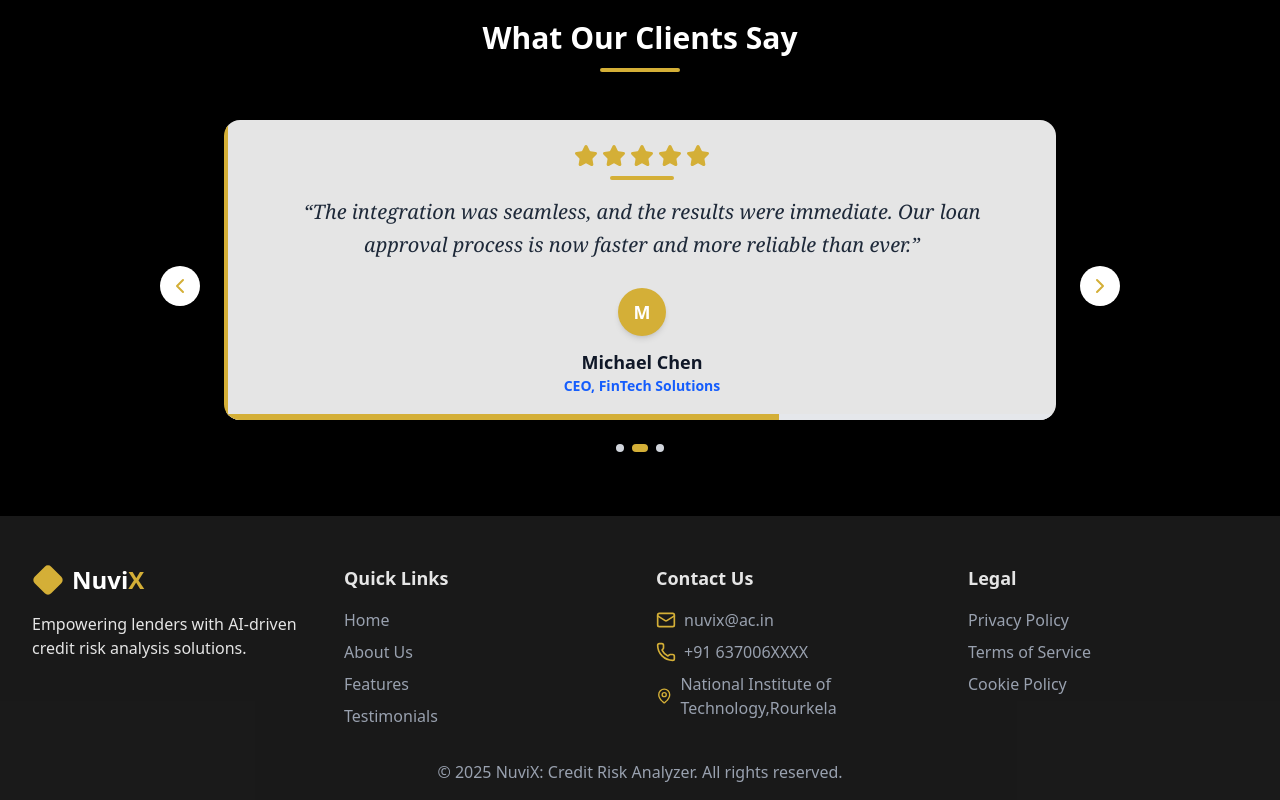
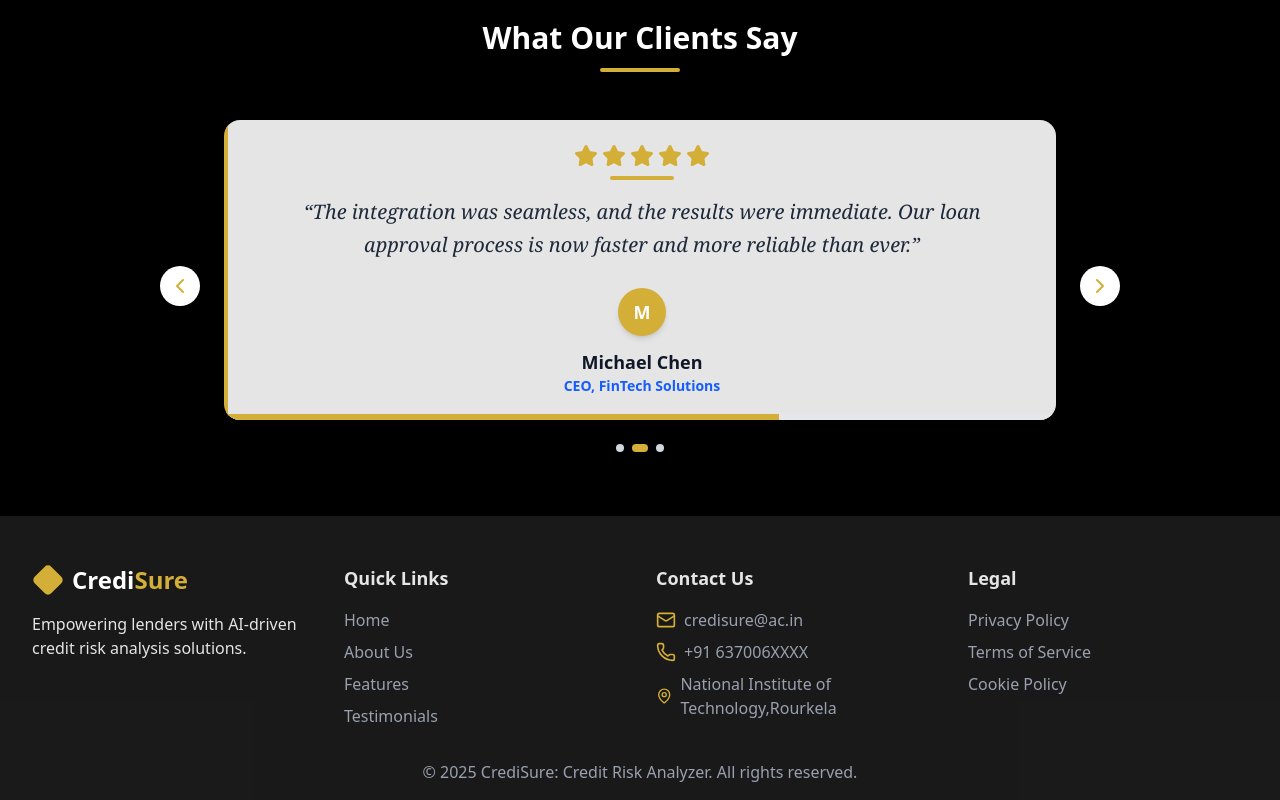
Before and after one commit to Ryuga-17/CrediSure, a Next.js app in the folder my-app/: page / in a window 1280 px wide. Shown: the part 1586-2386 px from the top of the page. Built offline with nearby package versions, Linux system fonts and the light colour scheme; no server answers.

Commit message:
Change branding from NuviX to CrediSure across frontend

```diff
--- a/my-app/src/app/layout.tsx
+++ b/my-app/src/app/layout.tsx
@@ -5,7 +5,7 @@ import { AuthProvider } from '@/app/context/AuthContext';
 import Navbar from '@/components/Navbar';
 
 export const metadata = {
-  title: 'NuviX',
+  title: 'CrediSure',
   description: 'Your personal credit risk analyzer',
 };
 
--- a/my-app/src/app/signup/page.tsx
+++ b/my-app/src/app/signup/page.tsx
@@ -227,7 +227,7 @@ export default function SignupPage() {
         <div className="flex items-center justify-center mb-6">
           <Cloud className="text-[var(--color-golden)] w-12 h-12 mr-3 animate-bounce" />
           <h2 className="text-4xl font-bold text-[var(--color-golden)] tracking-tight">
-            NuviX
+            CrediSure
           </h2>
         </div>
 
--- a/my-app/src/components/Chatbot.tsx
+++ b/my-app/src/components/Chatbot.tsx
@@ -31,7 +31,7 @@ export default function ChatBot() {
       {
         id: "welcome",
         content:
-          "Hello! I'm Nuvix, your finance assistant. Ask me anything about financial concepts or investment strategies.",
+          "Hello! I'm CrediSure, your finance assistant. Ask me anything about financial concepts or investment strategies.",
         isBot: true,
       },
     ])
@@ -230,7 +230,7 @@ export default function ChatBot() {
               animate={{ x: 0, opacity: 1 }}
               transition={{ duration: 0.5, delay: 0.1 }}
             >
-              Nuvix
+              CrediSure
             </motion.h1>
             <motion.p
               className="text-slate-100 opacity-90 text-sm"
@@ -373,7 +373,7 @@ export default function ChatBot() {
           animate={{ opacity: 1 }}
           transition={{ delay: 0.5, duration: 0.5 }}
         >
-          Nuvix helps you understand complex financial concepts with ease
+          CrediSure helps you understand complex financial concepts with ease
         </motion.div>
       </motion.div>
     </div>
--- a/my-app/src/components/Footer.tsx
+++ b/my-app/src/components/Footer.tsx
@@ -9,7 +9,7 @@ const Footer = () => {
             <div className="flex items-center mb-4">
             <Diamond className="h-8 w-8 text-[var(--color-golden)] fill-current"/>
             <div className="font-bold text-2xl mx-2 text-white transition-all duration-300 group-hover:[var(--color-accent)]">
-            Nuvi<span className="text-[var(--color-golden)]">X</span>
+            Credi<span className="text-[var(--color-golden)]">Sure</span>
             </div>
             </div>
             <p className="text-[var(--color-text)]">
@@ -30,7 +30,7 @@ const Footer = () => {
             <ul className="space-y-2">
               <li className="flex items-center">
                 <Mail className="h-5 w-5 mr-2 text-[var(--color-golden)]" />
-                <span className="text-gray-400">nuvix@ac.in</span>
+                <span className="text-gray-400">credisure@ac.in</span>
               </li>
               <li className="flex items-center">
                 <Phone className="h-5 w-5 mr-2 text-[var(--color-golden)]" />
@@ -53,7 +53,7 @@ const Footer = () => {
         </div>
       </div>
         <div className="text-center mt-8 mb-4">
-          <p className="text-gray-400 text-center">© 2025 NuviX: Credit Risk Analyzer. All rights reserved.</p>
+          <p className="text-gray-400 text-center">© 2025 CrediSure: Credit Risk Analyzer. All rights reserved.</p>
         </div>
     </footer>
   );
--- a/my-app/src/components/Navbar.tsx
+++ b/my-app/src/components/Navbar.tsx
@@ -91,7 +91,7 @@ export default function Navbar() {
                 </svg>
               </div>
               <div className="font-bold text-2xl text-white transition-all duration-300 group-hover:[var(--color-accent)] overflow-hidden">
-                Nuvi<span className="text-[var(--color-golden)] overflow-hidden">X</span>
+                Credi<span className="text-[var(--color-golden)] overflow-hidden">Sure</span>
               </div>
             </Link>
           </div>
```
